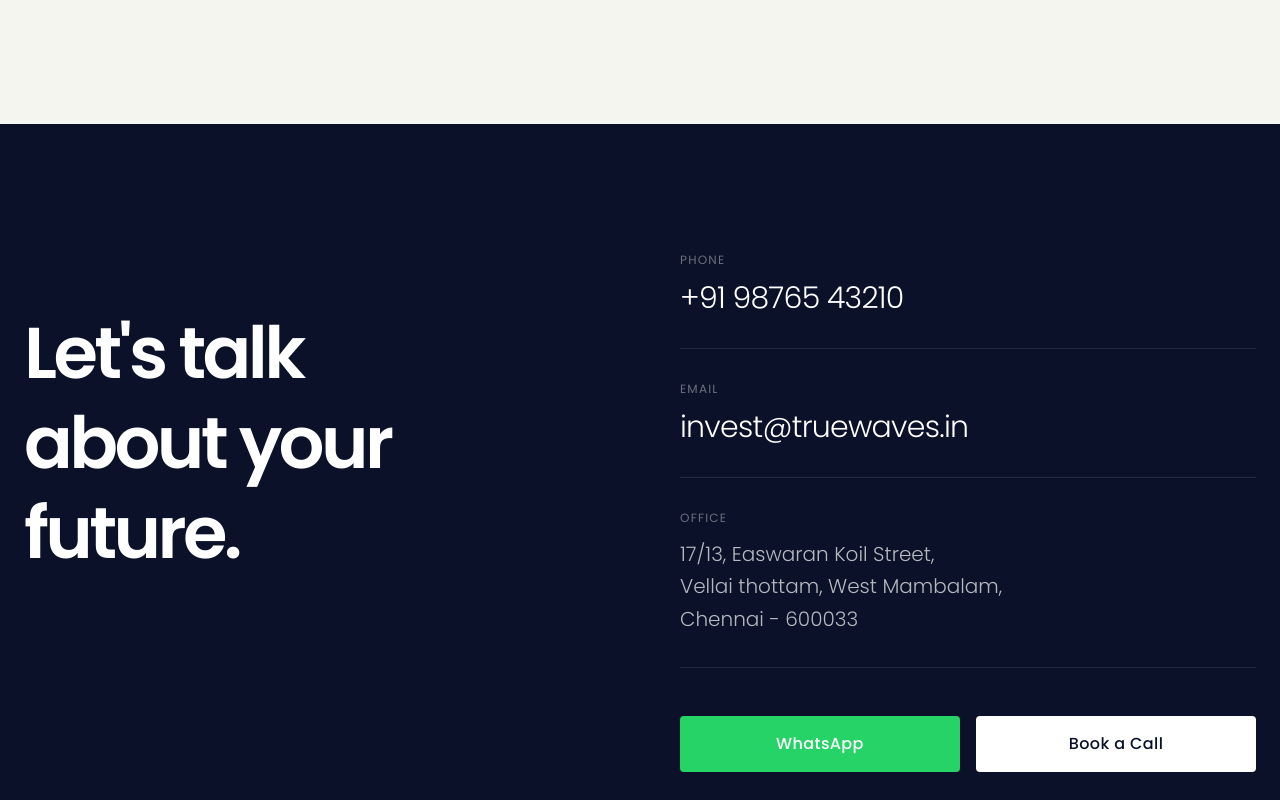
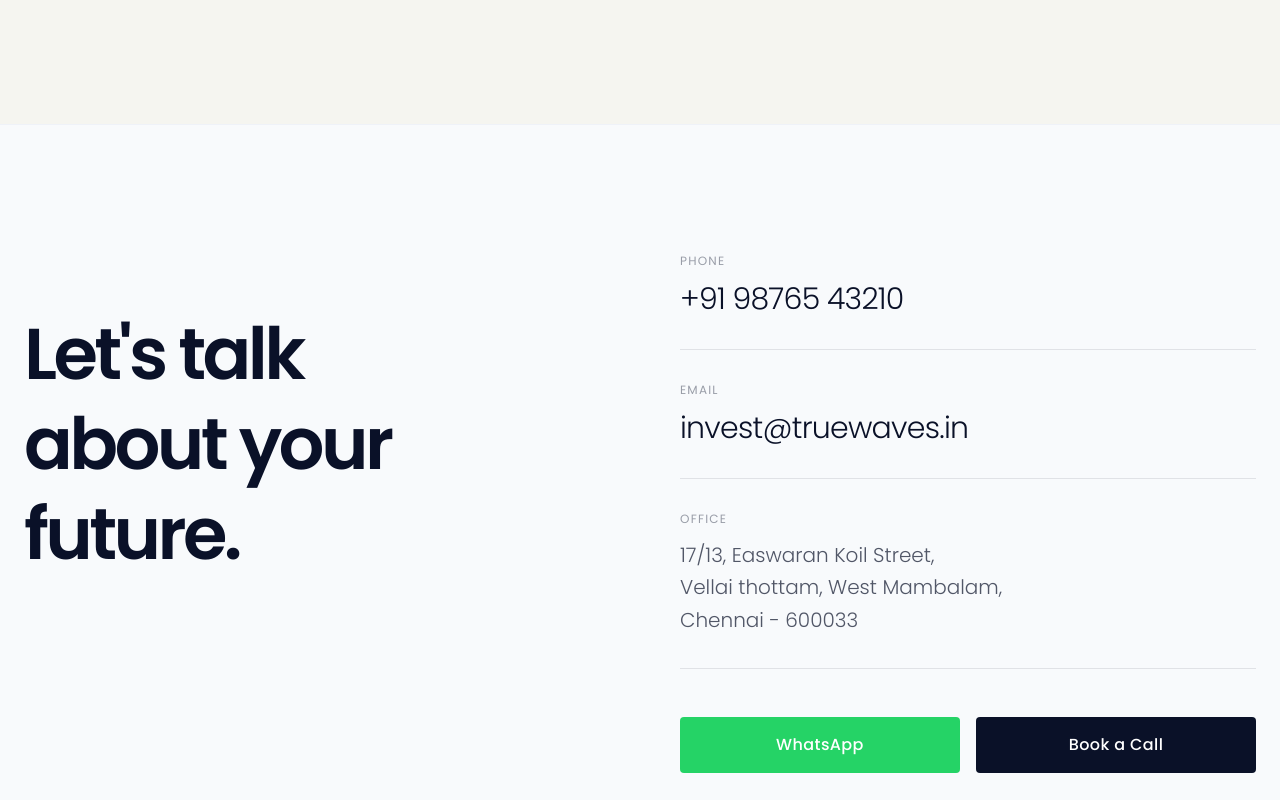
Before and after one commit to godivatech/true_waves_reality_website, a React (Vite) app: page /about in a window 1280 px wide. Shown: the part 6380-7180 px from the top of the page. Built offline with nearby package versions, Linux system fonts and the light colour scheme; no server answers.

Commit message:
code changes

```diff
--- a/src/pages/About.tsx
+++ b/src/pages/About.tsx
@@ -330,33 +330,33 @@ export default function About() {
       </section>
 
       {/* Contact */}
-      <section className="py-32 bg-[#0A1128] text-white px-6">
+      <section className="py-32 bg-slate-50 text-[#0A1128] px-6 border-t border-border/40">
         <div className="container mx-auto">
           <div className="grid grid-cols-1 md:grid-cols-2 gap-20 items-center">
             <div>
-              <h2 className="text-5xl md:text-7xl font-semibold tracking-tighter mb-10 reveal-text leading-tight">
+              <h2 className="text-5xl md:text-7xl font-semibold tracking-tighter mb-10 reveal-text leading-tight text-[#0A1128]">
                 Let's talk<br />about your<br />future.
               </h2>
-              <p className="text-white/50 font-light text-xl leading-relaxed max-w-sm reveal-text">
+              <p className="text-[#0A1128]/70 font-light text-xl leading-relaxed max-w-sm reveal-text">
                 Reach us directly. No queues, no call centres — a real conversation with a real advisor.
               </p>
             </div>
             <div className="flex flex-col gap-8 reveal-card">
-              <div className="border-b border-white/10 pb-8">
-                <p className="text-white/40 text-xs tracking-widest uppercase mb-3">Phone</p>
-                <a href="tel:+919876543210" className="text-3xl font-light tracking-tight hover:text-accent transition-colors duration-300">
+              <div className="border-b border-[#0A1128]/10 pb-8">
+                <p className="text-[#0A1128]/40 text-xs tracking-widest uppercase mb-3">Phone</p>
+                <a href="tel:+919876543210" className="text-3xl font-light tracking-tight hover:text-accent transition-colors duration-300 text-[#0A1128]">
                   +91 98765 43210
                 </a>
               </div>
-              <div className="border-b border-white/10 pb-8">
-                <p className="text-white/40 text-xs tracking-widest uppercase mb-3">Email</p>
-                <a href="mailto:invest@truewaves.in" className="text-3xl font-light tracking-tight hover:text-accent transition-colors duration-300">
+              <div className="border-b border-[#0A1128]/10 pb-8">
+                <p className="text-[#0A1128]/40 text-xs tracking-widest uppercase mb-3">Email</p>
+                <a href="mailto:invest@truewaves.in" className="text-3xl font-light tracking-tight hover:text-accent transition-colors duration-300 text-[#0A1128]">
                   invest@truewaves.in
                 </a>
               </div>
-              <div className="border-b border-white/10 pb-8">
-                <p className="text-white/40 text-xs tracking-widest uppercase mb-3">Office</p>
-                <p className="text-xl font-light text-white/70 leading-relaxed">
+              <div className="border-b border-[#0A1128]/10 pb-8">
+                <p className="text-[#0A1128]/40 text-xs tracking-widest uppercase mb-3">Office</p>
+                <p className="text-xl font-light text-[#0A1128]/70 leading-relaxed">
                   17/13, Easwaran Koil Street,<br />
                   Vellai thottam, West Mambalam,<br />
                   Chennai - 600033
@@ -375,7 +375,7 @@ export default function About() {
                 <a
                   href="/invest"
                   data-testid="button-about-invest"
-                  className="flex-1 py-4 bg-white text-[#0A1128] font-medium text-center rounded-sm hover:bg-accent hover:text-white transition-colors duration-300 tracking-wide"
+                  className="flex-1 py-4 bg-[#0A1128] text-white font-medium text-center rounded-sm hover:bg-accent transition-colors duration-300 tracking-wide"
                 >
                   Book a Call
                 </a>
--- a/src/pages/Home.tsx
+++ b/src/pages/Home.tsx
@@ -403,19 +403,19 @@ export default function Home() {
       </section>
 
       {/* CTA Section */}
-      <section className="py-52 bg-primary text-white text-center px-6 relative overflow-hidden">
-        <div className="absolute inset-0 bg-[url('https://grainy-gradients.vercel.app/noise.svg')] opacity-20 mix-blend-soft-light pointer-events-none"></div>
+      <section className="py-52 bg-slate-50 text-[#0A1128] text-center px-6 relative overflow-hidden border-t border-border/40">
+        <div className="absolute inset-0 bg-[url('https://grainy-gradients.vercel.app/noise.svg')] opacity-5 pointer-events-none"></div>
         <div className="container mx-auto max-w-5xl flex flex-col items-center relative z-10">
-          <h2 className="text-3xl sm:text-5xl md:text-9xl font-semibold tracking-tighter mb-10 reveal-text whitespace-nowrap">
+          <h2 className="text-3xl sm:text-5xl md:text-9xl font-semibold tracking-tighter mb-10 reveal-text whitespace-nowrap text-[#0A1128]">
             Secure Your Legacy
           </h2>
-          <p className="text-2xl text-white/50 font-light mb-20 max-w-3xl reveal-text leading-relaxed">
+          <p className="text-2xl text-[#0A1128]/70 font-light mb-20 max-w-3xl reveal-text leading-relaxed">
             Schedule a private consultation with our investment advisors to discover off-market opportunities before they launch.
           </p>
           <button
             onClick={() => setIsModalOpen(true)}
             data-testid="button-final-cta"
-            className="group relative px-12 py-6 bg-white text-primary font-medium overflow-hidden rounded-sm transition-all hover:scale-105 duration-500 reveal-text hover:shadow-[0_0_40px_rgba(255,255,255,0.2)]"
+            className="group relative px-12 py-6 bg-[#0A1128] text-white font-medium overflow-hidden rounded-sm transition-all hover:scale-105 duration-500 reveal-text hover:shadow-[0_10px_30px_rgba(10,17,40,0.15)]"
           >
             <span className="relative z-10 tracking-wide text-xl">Book a Consultation</span>
             <div className="absolute inset-0 h-full w-0 bg-accent transition-all duration-500 ease-out group-hover:w-full z-0" />
--- a/src/pages/Projects.tsx
+++ b/src/pages/Projects.tsx
@@ -376,18 +376,18 @@ export default function Projects() {
       </section>
 
       {/* CTA Band */}
-      <section className="py-32 bg-[#0A1128] text-white text-center px-6">
+      <section className="py-32 bg-slate-50 text-[#0A1128] text-center px-6 border-t border-border/40">
         <div className="container mx-auto max-w-4xl">
-          <h2 className="text-5xl md:text-8xl font-semibold tracking-tighter mb-10 reveal-text leading-tight">
+          <h2 className="text-5xl md:text-8xl font-semibold tracking-tighter mb-10 reveal-text leading-tight text-[#0A1128]">
             Don't See Your<br />Ideal Project?
           </h2>
-          <p className="text-white/50 font-light text-xl mb-16 max-w-xl mx-auto reveal-text">
+          <p className="text-[#0A1128]/70 font-light text-xl mb-16 max-w-xl mx-auto reveal-text">
             We hold off-market inventory that never reaches the public. Speak with an advisor today.
           </p>
           <button
             onClick={() => setIsModalOpen(true)}
             data-testid="button-projects-cta"
-            className="group inline-flex items-center gap-4 px-10 py-5 bg-white text-[#0A1128] font-medium rounded-sm hover:scale-105 transition-transform duration-500 text-lg tracking-wide"
+            className="group inline-flex items-center gap-4 px-10 py-5 bg-[#0A1128] text-white font-medium rounded-sm hover:scale-105 transition-transform duration-500 text-lg tracking-wide hover:bg-accent transition-colors duration-300"
           >
             Enquire Privately
             <svg className="w-5 h-5 transition-transform duration-300 group-hover:translate-x-2" fill="none" viewBox="0 0 24 24" stroke="currentColor">
--- a/src/pages/WhyUs.tsx
+++ b/src/pages/WhyUs.tsx
@@ -245,18 +245,18 @@ export default function WhyUs() {
       </section>
 
       {/* CTA */}
-      <section className="py-32 bg-[#0A1128] text-white text-center px-6">
+      <section className="py-32 bg-slate-50 text-[#0A1128] text-center px-6 border-t border-border/40">
         <div className="container mx-auto max-w-4xl">
-          <h2 className="text-5xl md:text-8xl font-semibold tracking-tighter mb-10 reveal-text">
+          <h2 className="text-5xl md:text-8xl font-semibold tracking-tighter mb-10 reveal-text text-[#0A1128]">
             Ready to Invest<br />With Confidence?
           </h2>
-          <p className="text-white/50 font-light text-xl mb-16 max-w-xl mx-auto reveal-text">
+          <p className="text-[#0A1128]/70 font-light text-xl mb-16 max-w-xl mx-auto reveal-text">
             Join 500+ investors who trusted True Waves to grow their wealth through land.
           </p>
           <a
             href="/invest"
             data-testid="button-whyus-cta"
-            className="group inline-flex items-center gap-4 px-10 py-5 bg-white text-[#0A1128] font-medium rounded-sm hover:scale-105 transition-transform duration-500 text-lg tracking-wide"
+            className="group inline-flex items-center gap-4 px-10 py-5 bg-[#0A1128] text-white font-medium rounded-sm hover:scale-105 transition-transform duration-500 text-lg tracking-wide hover:bg-accent transition-colors duration-300"
           >
             Begin Your Journey
             <svg className="w-5 h-5 transition-transform duration-300 group-hover:translate-x-2" fill="none" viewBox="0 0 24 24" stroke="currentColor">
```
